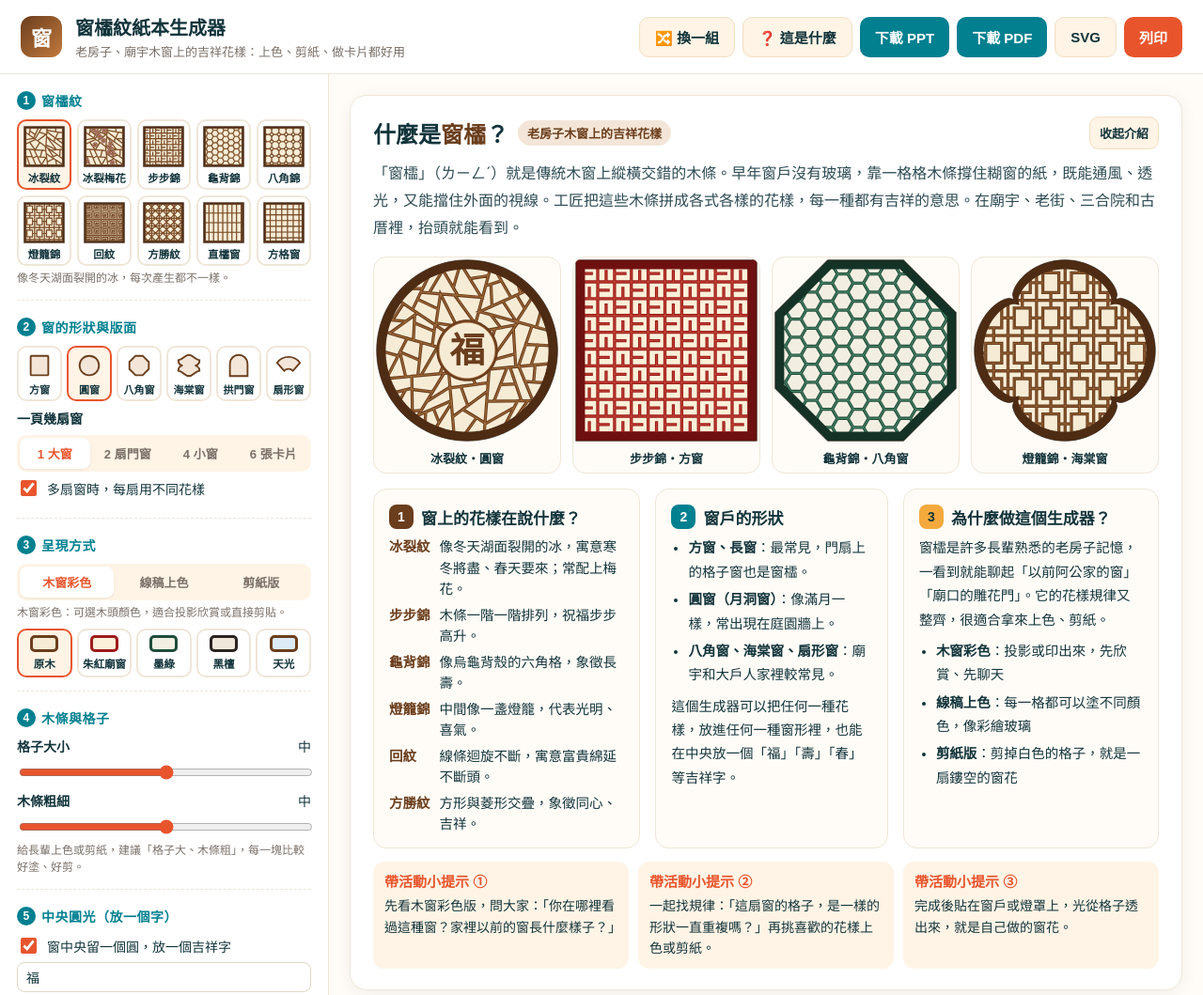
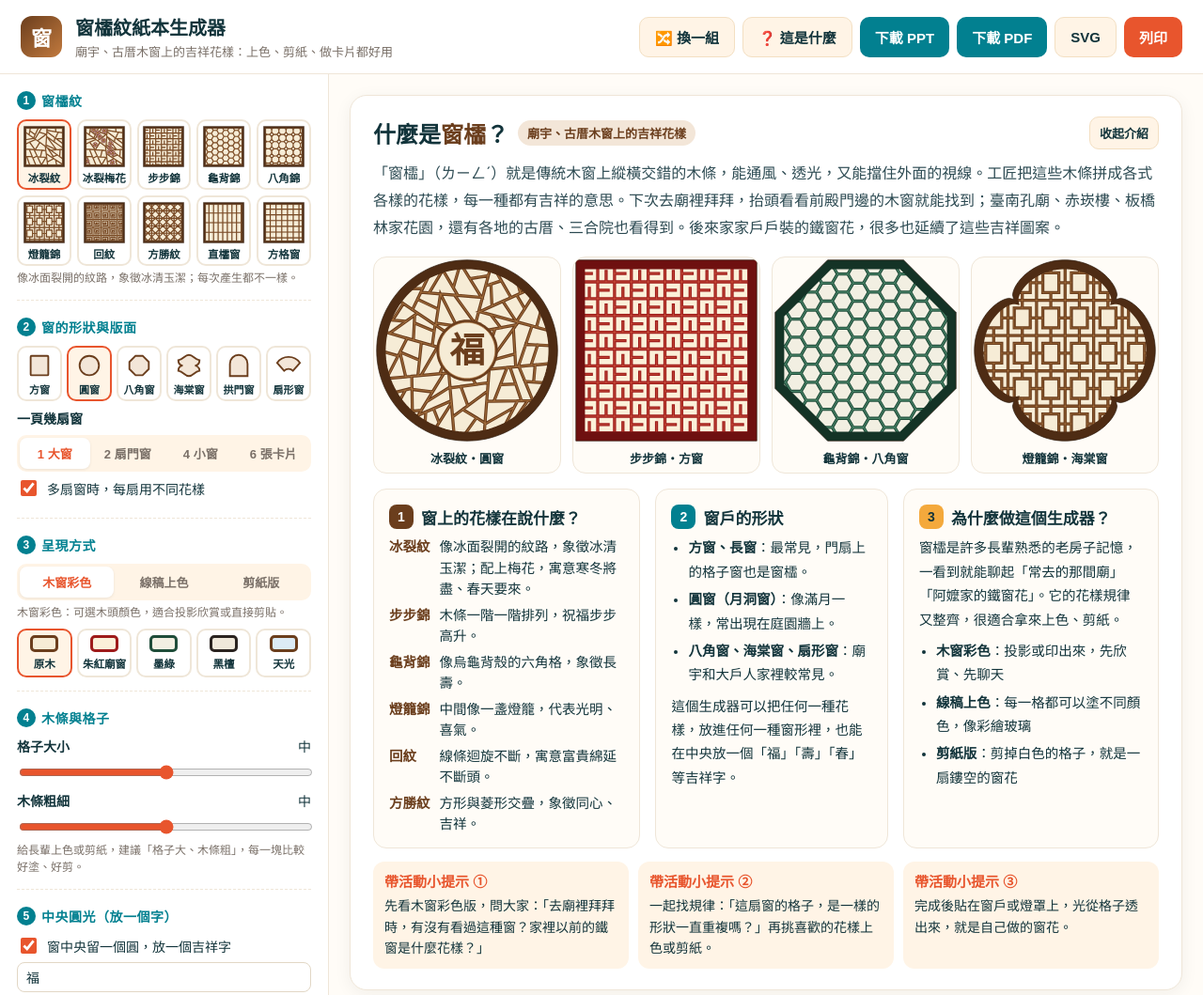
Before and after one commit to mattsue1003/window-lattice-generator, a plain HTML site: page index.html in a window 1280 px wide. Shown: the top 1059 px of the page at 94% size. Drawn offline with nearby package versions, Linux system fonts and the light colour scheme.

Commit message:
修正介紹：改以廟宇、古厝與鐵窗花說明

```diff
--- a/index.html
+++ b/index.html
@@ -116,7 +116,7 @@ footer.site{padding:18px;text-align:center;font-size:12px;color:var(--muted);}
   <div class="logo">窗</div>
   <div>
     <h1>窗櫺紋紙本生成器</h1>
-    <p>老房子、廟宇木窗上的吉祥花樣：上色、剪紙、做卡片都好用</p>
+    <p>廟宇、古厝木窗上的吉祥花樣：上色、剪紙、做卡片都好用</p>
   </div>
   <div class="actions">
     <button class="ghost" onclick="regen(true)">🔀 換一組</button>
@@ -193,17 +193,17 @@ footer.site{padding:18px;text-align:center;font-size:12px;color:var(--muted);}
   <div class="intro" id="intro">
     <div class="intro-head">
       <h2>什麼是<span>窗櫺</span>？</h2>
-      <span class="tag2">老房子木窗上的吉祥花樣</span>
+      <span class="tag2">廟宇、古厝木窗上的吉祥花樣</span>
       <button class="ghost sm" id="introToggle" onclick="toggleIntro()">收起介紹</button>
     </div>
     <div class="intro-body">
-      <p class="intro-lead">「窗櫺」（ㄌㄧㄥˊ）就是傳統木窗上縱橫交錯的木條。早年窗戶沒有玻璃，靠一格格木條撐住糊窗的紙，既能通風、透光，又能擋住外面的視線。工匠把這些木條拼成各式各樣的花樣，每一種都有吉祥的意思。在廟宇、老街、三合院和古厝裡，抬頭就能看到。</p>
+      <p class="intro-lead">「窗櫺」（ㄌㄧㄥˊ）就是傳統木窗上縱橫交錯的木條，能通風、透光，又能擋住外面的視線。工匠把這些木條拼成各式各樣的花樣，每一種都有吉祥的意思。下次去廟裡拜拜，抬頭看看前殿門邊的木窗就能找到；臺南孔廟、赤崁樓、板橋林家花園，還有各地的古厝、三合院也看得到。後來家家戶戶裝的鐵窗花，很多也延續了這些吉祥圖案。</p>
       <div class="samples" id="samples"></div>
       <div class="intro-grid">
         <div class="icard">
           <h4><i style="background:var(--wood)">1</i>窗上的花樣在說什麼？</h4>
           <div class="mean">
-            <b>冰裂紋</b><span>像冬天湖面裂開的冰，寓意寒冬將盡、春天要來；常配上梅花。</span>
+            <b>冰裂紋</b><span>像冰面裂開的紋路，象徵冰清玉潔；配上梅花，寓意寒冬將盡、春天要來。</span>
             <b>步步錦</b><span>木條一階一階排列，祝福步步高升。</span>
             <b>龜背錦</b><span>像烏龜背殼的六角格，象徵長壽。</span>
             <b>燈籠錦</b><span>中間像一盞燈籠，代表光明、喜氣。</span>
@@ -222,7 +222,7 @@ footer.site{padding:18px;text-align:center;font-size:12px;color:var(--muted);}
         </div>
         <div class="icard">
           <h4><i style="background:var(--amber);color:var(--ink)">3</i>為什麼做這個生成器？</h4>
-          <p>窗櫺是許多長輩熟悉的老房子記憶，一看到就能聊起「以前阿公家的窗」「廟口的雕花門」。它的花樣規律又整齊，很適合拿來上色、剪紙。</p>
+          <p>窗櫺是許多長輩熟悉的老房子記憶，一看到就能聊起「常去的那間廟」「阿嬤家的鐵窗花」。它的花樣規律又整齊，很適合拿來上色、剪紙。</p>
           <ul>
             <li><b>木窗彩色</b>：投影或印出來，先欣賞、先聊天</li>
             <li><b>線稿上色</b>：每一格都可以塗不同顏色，像彩繪玻璃</li>
@@ -231,7 +231,7 @@ footer.site{padding:18px;text-align:center;font-size:12px;color:var(--muted);}
         </div>
       </div>
       <div class="steps">
-        <div class="step"><b>帶活動小提示 ①</b>先看木窗彩色版，問大家：「你在哪裡看過這種窗？家裡以前的窗長什麼樣子？」</div>
+        <div class="step"><b>帶活動小提示 ①</b>先看木窗彩色版，問大家：「去廟裡拜拜時，有沒有看過這種窗？家裡以前的鐵窗是什麼花樣？」</div>
         <div class="step"><b>帶活動小提示 ②</b>一起找規律：「這扇窗的格子，是一樣的形狀一直重複嗎？」再挑喜歡的花樣上色或剪紙。</div>
         <div class="step"><b>帶活動小提示 ③</b>完成後貼在窗戶或燈罩上，光從格子透出來，就是自己做的窗花。</div>
       </div>
@@ -277,8 +277,8 @@ function iceCrack(x,y,w,h,s,rng){
 
 /* ---------- 窗櫺紋（回傳木條中心線 path） ---------- */
 const PATS=[
- {id:'ice',name:'冰裂紋',hint:'像冬天湖面裂開的冰，每次產生都不一樣。',f:(x,y,w,h,s,rng,out)=>{const ps=iceCrack(x,y,w,h,s*1.25,rng);out.polys=ps;return ps.map(p=>M(...p[0])+p.slice(1).map(q=>L(...q)).join('')+'Z').join('');}},
- {id:'iceplum',name:'冰裂梅花',hint:'冰裂紋上開著梅花：冬去春來、苦盡甘來。',f:(x,y,w,h,s,rng,out)=>{const d=PATS[0].f(x,y,w,h,s,rng,out);out.plum=true;return d;}},
+ {id:'ice',name:'冰裂紋',hint:'像冰面裂開的紋路，象徵冰清玉潔；每次產生都不一樣。',f:(x,y,w,h,s,rng,out)=>{const ps=iceCrack(x,y,w,h,s*1.25,rng);out.polys=ps;return ps.map(p=>M(...p[0])+p.slice(1).map(q=>L(...q)).join('')+'Z').join('');}},
+ {id:'iceplum',name:'冰裂梅花',hint:'冰裂紋配上梅花：寒冬將盡、春天要來。',f:(x,y,w,h,s,rng,out)=>{const d=PATS[0].f(x,y,w,h,s,rng,out);out.plum=true;return d;}},
  {id:'step',name:'步步錦',hint:'木條一橫一豎交替排列，祝福步步高升。',f:(x,y,w,h,s)=>{let d='';const nx=Math.ceil(w/s)+1,ny=Math.ceil(h/s)+1;
    for(let i=0;i<=nx;i++)d+=M(x+i*s,y)+L(x+i*s,y+h);for(let j=0;j<=ny;j++)d+=M(x,y+j*s)+L(x+w,y+j*s);
    for(let i=0;i<nx;i++)for(let j=0;j<ny;j++){const cx=x+i*s,cy=y+j*s;if((i+j)%2===0)d+=M(cx,cy+s/2)+L(cx+s*.62,cy+s/2);else d+=M(cx+s/2,cy+s)+L(cx+s/2,cy+s*.38);}return d;}},
```
